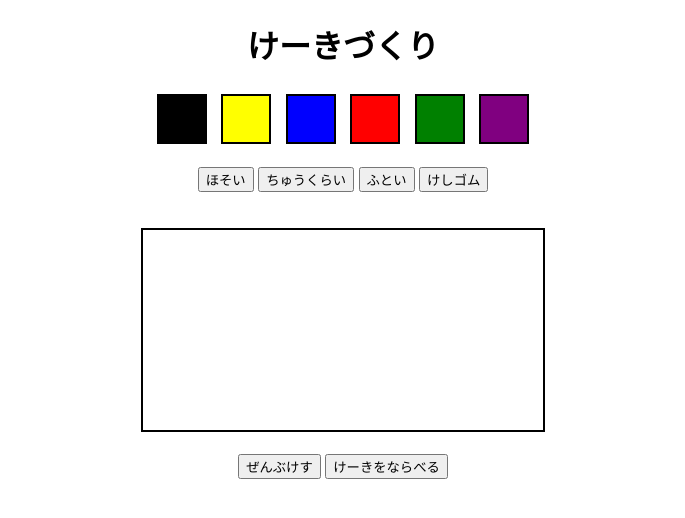
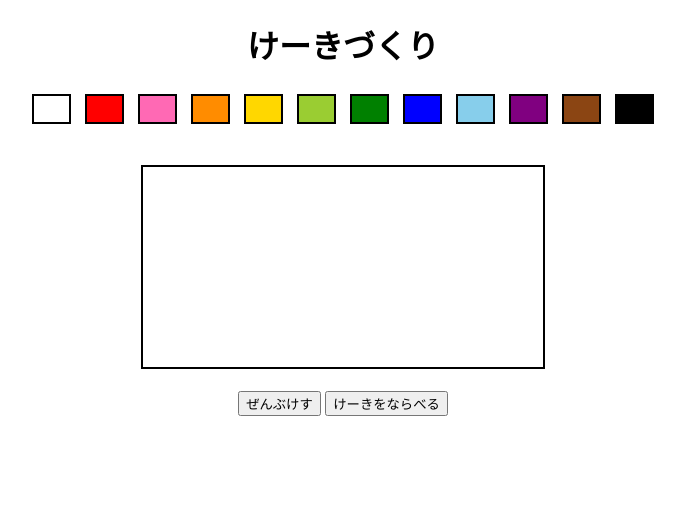
Before and after one commit to sono-togoshi/web-cake, a plain HTML site: page draw.html in a window 1280 px wide. Shown: the whole page, without its empty margins (297-982 px from the left). Drawn offline with nearby package versions, Linux system fonts and the light colour scheme.

Commit message:
Update draw.html

```diff
--- a/draw.html
+++ b/draw.html
@@ -39,32 +39,46 @@ button {
 
 <h1>けーきづくり</h1>
 
-<div>
-<button class="color" style="background:black"
-onclick="setColor('black')"></button>
+<div style="display:flex; flex-wrap:nowrap; gap:4px; width:50%;margin:auto;">
 
-<button class="color" style="background:yellow"
-onclick="setColor('yellow')"></button>
+<button class="color" style="background:#FFFFFF; flex:1; min-width:0; height:30px; padding:0;"
+onclick="setColor('#FFFFFF')"></button>
 
-<button class="color" style="background:blue"
-onclick="setColor('blue')"></button>
+<button class="color" style="background:#FF0000; flex:1; min-width:0; height:30px; padding:0;"
+onclick="setColor('#FF0000')"></button>
 
-<button class="color" style="background:red"
-onclick="setColor('red')"></button>
+<button class="color" style="background:#FF69B4; flex:1; min-width:0; height:30px; padding:0;"
+onclick="setColor('#FF69B4')"></button>
 
-<button class="color" style="background:green"
-onclick="setColor('green')"></button>
+<button class="color" style="background:#FF8C00; flex:1; min-width:0; height:30px; padding:0;"
+onclick="setColor('#FF8C00')"></button>
 
-<button class="color" style="background:purple"
-onclick="setColor('purple')"></button>
+<button class="color" style="background:#FFD700; flex:1; min-width:0; height:30px; padding:0;"
+onclick="setColor('#FFD700')"></button>
 
-<br><br>
+<button class="color" style="background:#9ACD32; flex:1; min-width:0; height:30px; padding:0;"
+onclick="setColor('#9ACD32')"></button>
 
-<button onclick="setSize(2)">ほそい</button>
-<button onclick="setSize(4)">ちゅうくらい</button>
-<button onclick="setSize(12)">ふとい</button>
-<button onclick="setEraser()">けしゴム</button>
+<button class="color" style="background:#008000; flex:1; min-width:0; height:30px; padding:0;"
+onclick="setColor('#008000')"></button>
+
+<button class="color" style="background:#0000FF; flex:1; min-width:0; height:30px; padding:0;"
+onclick="setColor('#0000FF')"></button>
+
+<button class="color" style="background:#87CEEB; flex:1; min-width:0; height:30px; padding:0;"
+onclick="setColor('#87CEEB')"></button>
+
+<button class="color" style="background:#800080; flex:1; min-width:0; height:30px; padding:0;"
+onclick="setColor('#800080')"></button>
+
+<button class="color" style="background:#8B4513; flex:1; min-width:0; height:30px; padding:0;"
+onclick="setColor('#8B4513')"></button>
+
+<button class="color" style="background:#000000; flex:1; min-width:0; height:30px; padding:0;"
+onclick="setColor('#000000')"></button>
+
 </div>
+
 
 <br><br>
 
```
